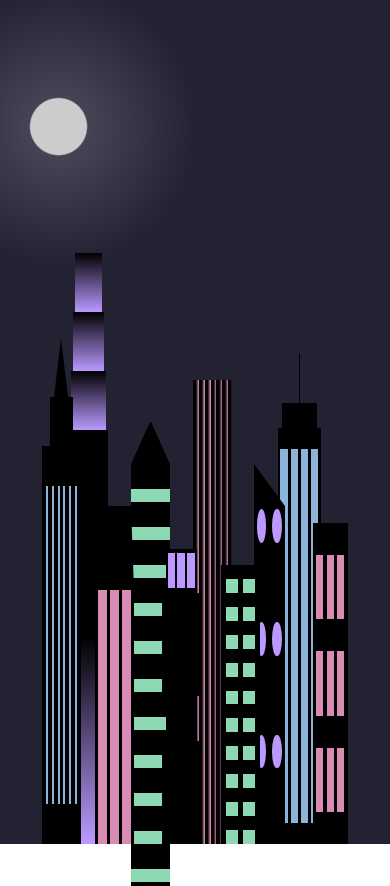
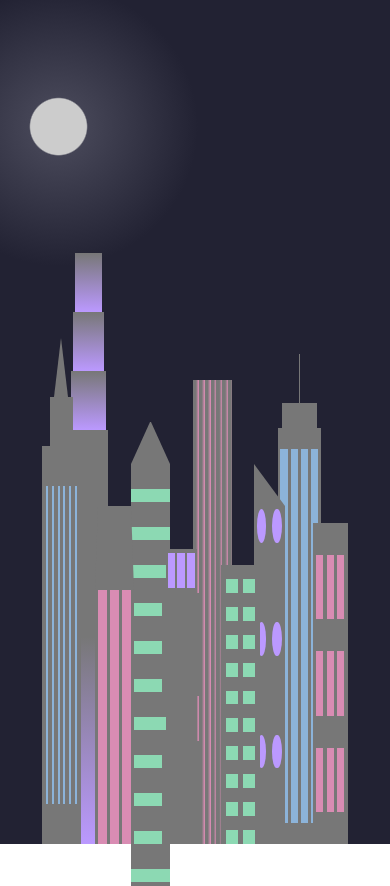
Before and after one commit to zumais1721/City-Skyline-FCC, a plain HTML site: page index.html in a window 390 px wide. Drawn offline with Linux system fonts and the light colour scheme.

Commit message:
completing part of css

```diff
--- a/styles.css
+++ b/styles.css
@@ -299,10 +299,10 @@ body {
 
 @media (max-width: 1000px) {
   :root {
-    --building-color1: #000;
-    --building-color2: #000;
-    --building-color3: #000;
-    --building-color4: #000;
+    --building-color1: #777;
+    --building-color2: #777;
+    --building-color3: #777;
+    --building-color4: #777;
   }
   .sky {
     background: radial-gradient(
```
